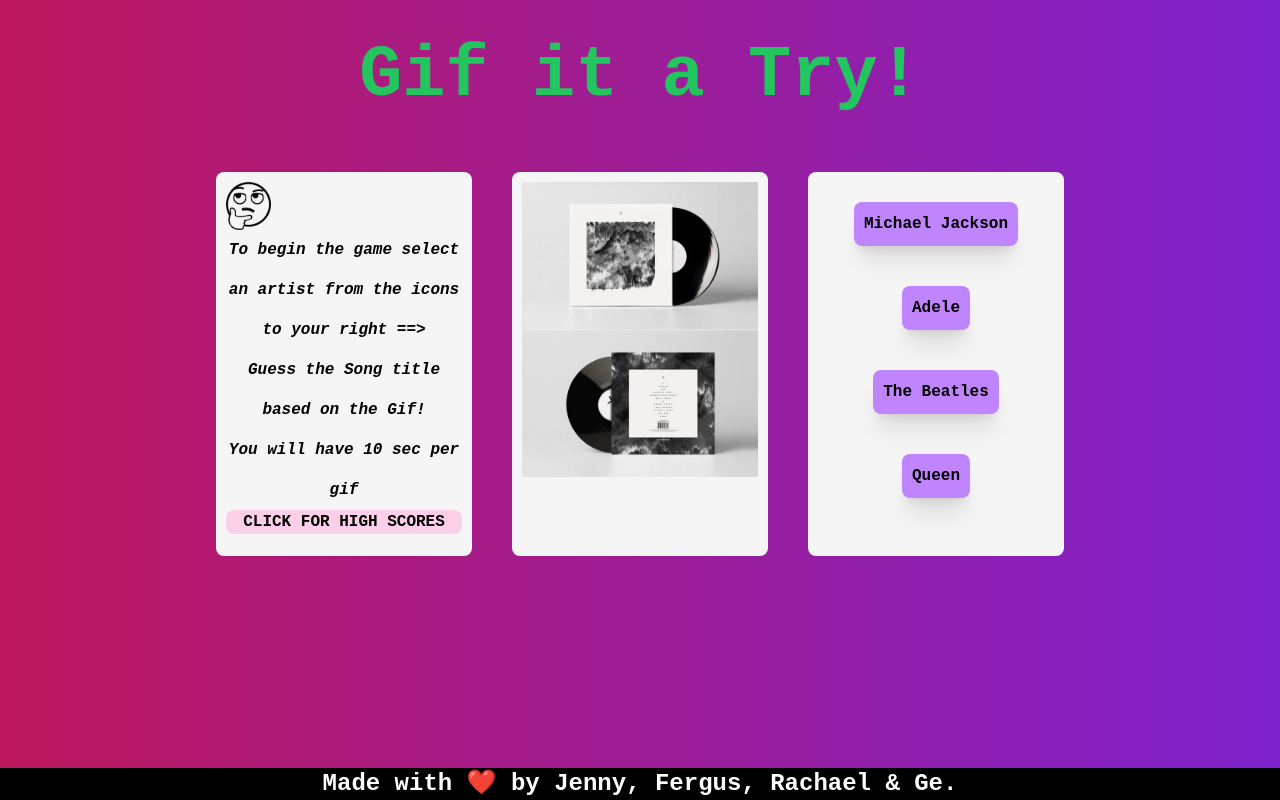
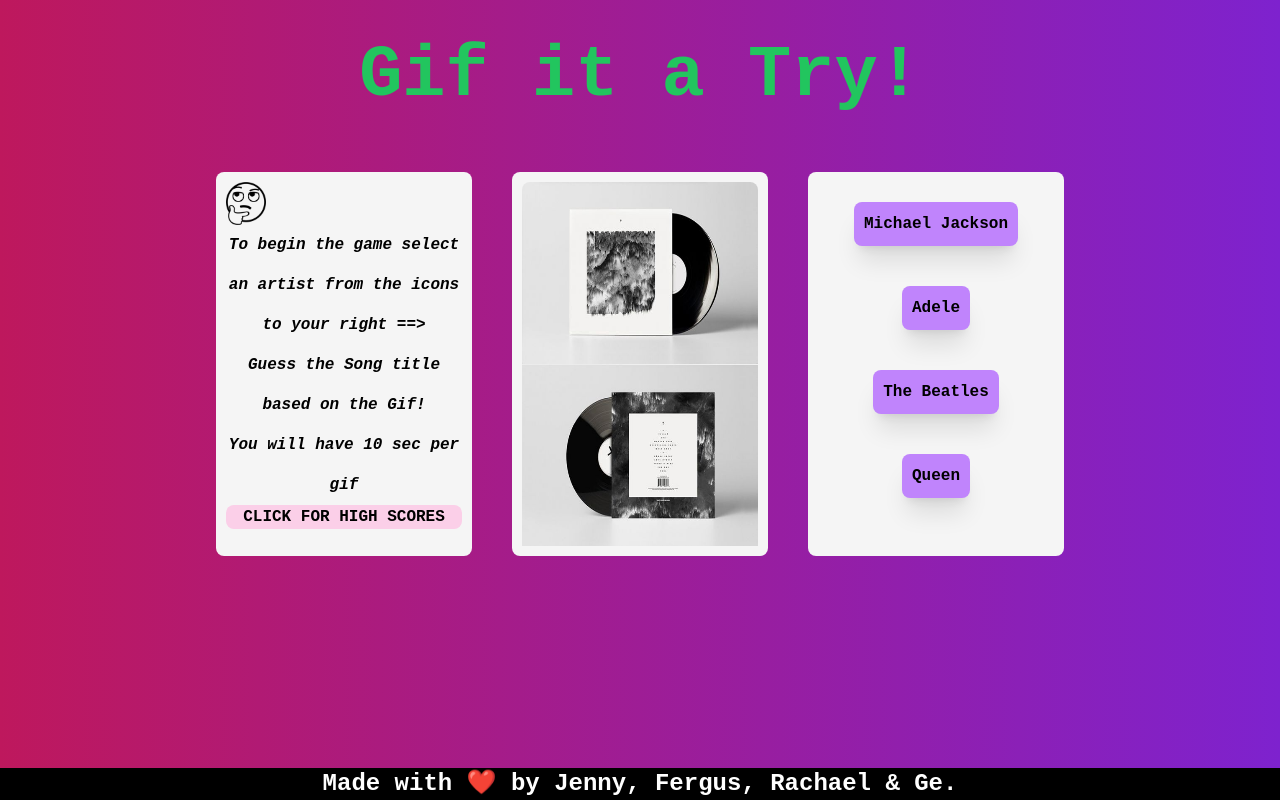
Before and after one commit to jnaoroji/gif_it_a_try_interactive_front_end_application, a website: page index.html in a window 1280 px wide. Drawn offline with Linux system fonts and the light colour scheme.

Commit message:
adjst img size

```diff
--- a/index.html
+++ b/index.html
@@ -16,16 +16,14 @@
 
 <div id="about" class="about p-2.5 m-5 flex flex-row flex-wrap justify-center">
 	<div class="box0 bg-whitesmoke w-64 h-96 p-2.5 m-5 rounded-lg shadow-3xl">
-		<img class="h-12" src="assets\images\thinking-face.238x256.png" alt="thinking-face">
+		<img class="w-10" src="assets\images\thinking-face.238x256.png" alt="thinking-face">
 		<p class="text-center leading-10"><em>To begin the game select an artist from the icons to your right ==> <br>
 			Guess the Song title based on the Gif!<br>You will have 10 sec per gif</em></p>
 		<a href="./score.html"><h4 class="text-center rounded-lg transition ease-in-out delay-150 bg-pink-200 hover:-translate-y-1 hover:scale-110 hover:duration-300">CLICK FOR HIGH SCORES</h4></a>
 	</div>
 
-	<div id="pic" class="picbox bg-whitesmoke w-64 h-96 p-2.5 m-5 rounded-lg shadow-3xl">
-		<div class="box1">
-			<img src="assets\images\f280af8fba3d95ed1370991169fb1c7d.jpg" alt="reccords">
-		</div>
+	<div id="pic" class="box1 bg-whitesmoke w-64 h-96 p-2.5 m-5 rounded-lg shadow-3xl object-center">
+			<img class="rounded-lg w-64 h-96 pb-5" src="assets\images\f280af8fba3d95ed1370991169fb1c7d.jpg" alt="reccords">
 	</div>
 
 	<div id="menu" class="menubox ">
```
Also changed, not shown: assets/css/tailwind-style.css.
